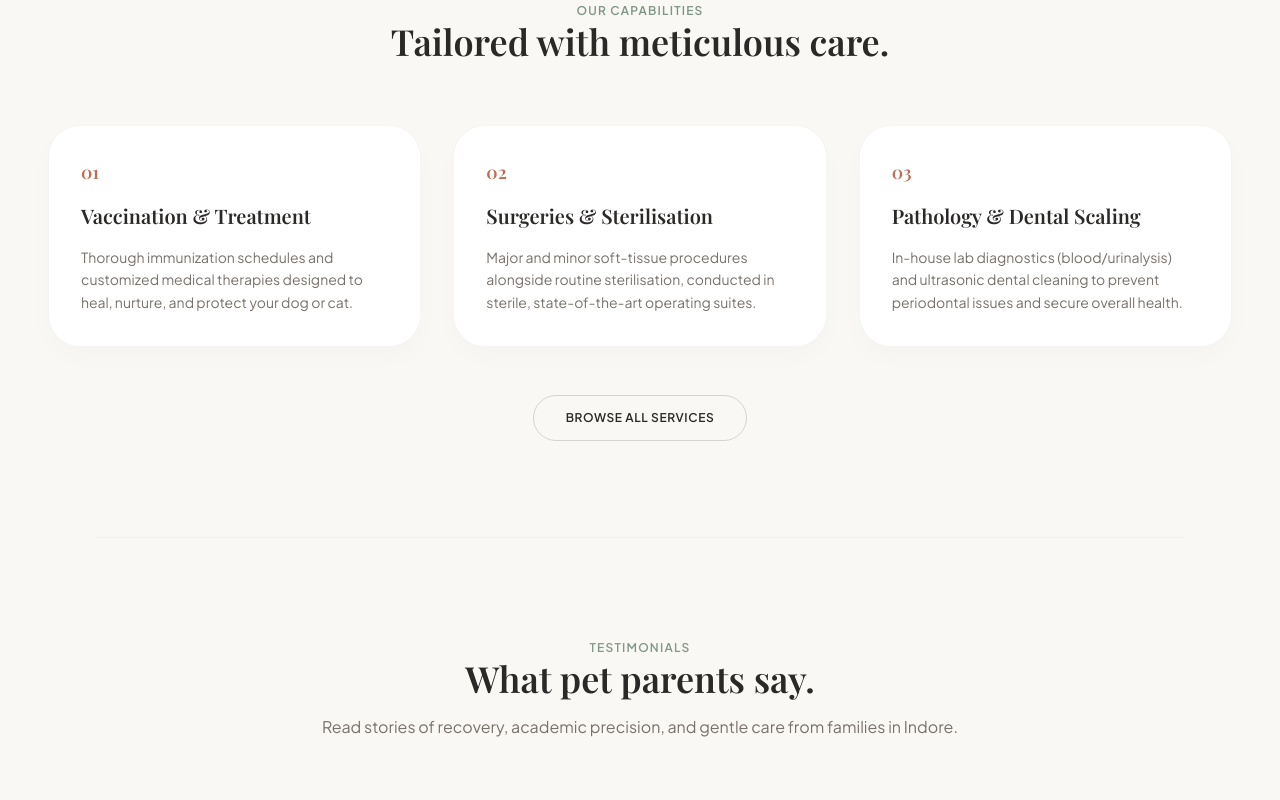
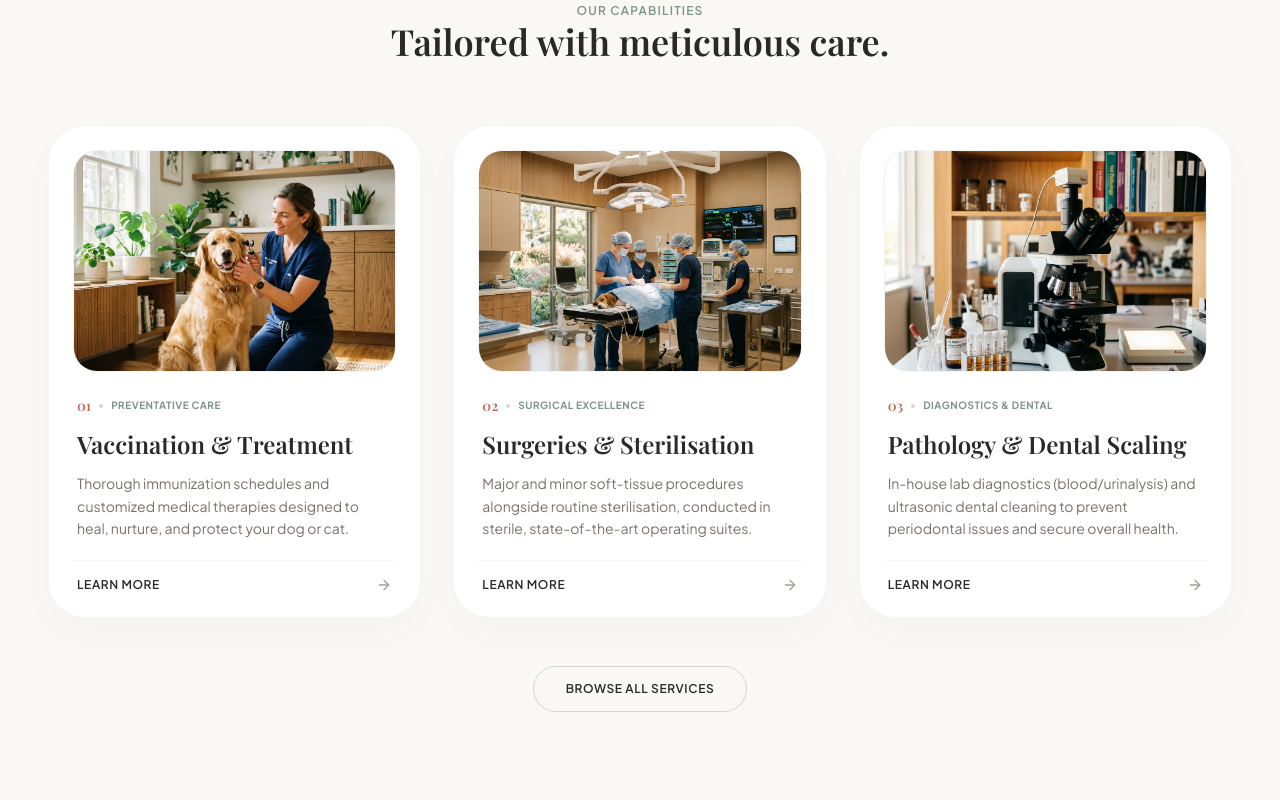
Before and after one commit to arya-5990/royalvetclinicmain, a Next.js app: page / in a window 1280 px wide. Shown: the part 1480-2280 px from the top of the page. Built offline with nearby package versions, Linux system fonts and the light colour scheme; a web font is replaced by a local one.

Commit message:
Upgrade landing page Services section with premium image cards

```diff
--- a/src/app/page.tsx
+++ b/src/app/page.tsx
@@ -81,34 +81,63 @@ export default function Home() {
             {[
               {
                 num: "01",
+                tag: "Preventative Care",
                 title: "Vaccination & Treatment",
                 desc: "Thorough immunization schedules and customized medical therapies designed to heal, nurture, and protect your dog or cat.",
+                image: "/service_treatment.png",
               },
               {
                 num: "02",
+                tag: "Surgical Excellence",
                 title: "Surgeries & Sterilisation",
                 desc: "Major and minor soft-tissue procedures alongside routine sterilisation, conducted in sterile, state-of-the-art operating suites.",
+                image: "/service_surgery.png",
               },
               {
                 num: "03",
+                tag: "Diagnostics & Dental",
                 title: "Pathology & Dental Scaling",
                 desc: "In-house lab diagnostics (blood/urinalysis) and ultrasonic dental cleaning to prevent periodontal issues and secure overall health.",
+                image: "/service_pathology.png",
               },
             ].map((srv, idx) => (
-              <div
+              <Link
                 key={idx}
-                className="bg-white border border-stone-200/40 p-8 rounded-[32px] space-y-4 shadow-[0_10px_25px_rgba(43,41,39,0.02)]"
+                href="/services"
+                className="group bg-white border border-stone-200/40 p-6 rounded-[36px] flex flex-col shadow-[0_15px_40px_rgba(43,41,39,0.02)] hover:shadow-[0_25px_50px_rgba(43,41,39,0.06)] hover:-translate-y-1 transition-all duration-500 ease-out"
               >
-                <span className="font-serif text-terracotta text-lg font-semibold block">
+                <div className="relative w-full aspect-[16/11] rounded-[24px] overflow-hidden mb-6 bg-stone-100 border border-stone-200/10">
+                  <img
+                    src={srv.image}
+                    alt={srv.title}
+                    className="w-full h-full object-cover transition-transform duration-700 ease-out group-hover:scale-105"
+                  />
+                  <div className="absolute inset-0 bg-gradient-to-t from-charcoal/5 to-transparent opacity-0 group-hover:opacity-100 transition-opacity duration-500" />
+                </div>
+                <div className="flex-grow flex flex-col space-y-3 px-1">
+                  <div className="flex items-center gap-2">
+                    <span className="font-serif text-terracotta text-sm font-semibold">
                       {srv.num}
                     </span>
-                <h3 className="font-serif text-xl text-charcoal font-semibold">
+                    <span className="w-1 h-1 rounded-full bg-stone-300" />
+                    <span className="font-sans text-[10px] uppercase tracking-wider text-sage font-bold">
+                      {srv.tag}
+                    </span>
+                  </div>
+                  <h3 className="font-serif text-xl sm:text-2xl text-charcoal font-semibold group-hover:text-terracotta transition-colors duration-300">
                     {srv.title}
                   </h3>
-                <p className="font-sans text-stone-500 text-sm leading-relaxed">
+                  <p className="font-sans text-stone-500 text-sm leading-relaxed flex-grow">
                     {srv.desc}
                   </p>
                 </div>
+                <div className="pt-4 mt-5 border-t border-stone-100/80 flex items-center justify-between px-1">
+                  <span className="font-sans text-xs font-semibold uppercase tracking-wider text-charcoal group-hover:text-terracotta transition-colors duration-300">
+                    Learn More
+                  </span>
+                  <ArrowRight className="w-4 h-4 text-stone-400 transition-all duration-300 group-hover:translate-x-1 group-hover:text-terracotta" />
+                </div>
+              </Link>
             ))}
           </div>
 
```
Lines whose indentation alone changed are shown as unchanged.
